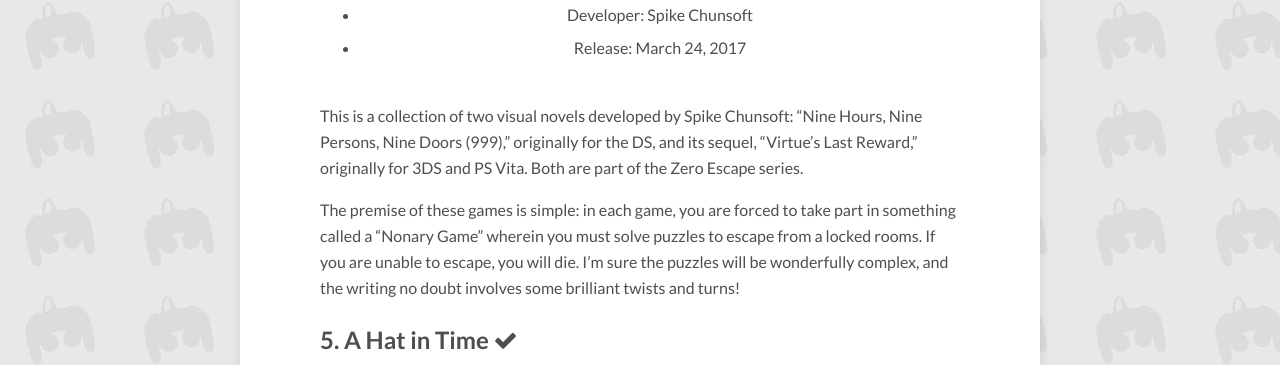
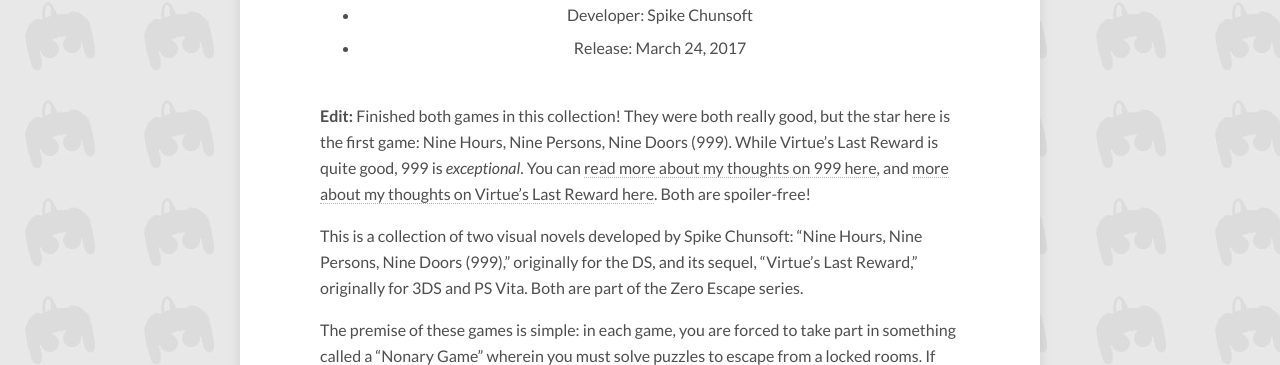
Before and after one commit to BravingTheBacklog/bravingthebacklog.github.io, a Jekyll site: the page built from _posts/2020-05-14-top-10-games-in-my-steam-backlog-2020.md, in a window 1280 px wide and 900 px high, scrolled down 3487 px, cut to the strip 154-519 px from the top of the window. Built offline with Jekyll 4.4.1, drawn with Linux system fonts in a browser that asks for light colours; nearby versions of some CDN libraries; comment, search, counter and statistics services are not loaded; some of the changed text lies outside the part shown.

Commit message:
Check off The Nonary Games in Steam 2020 backlog list

```diff
--- a/_posts/2020-05-14-top-10-games-in-my-steam-backlog-2020.md
+++ b/_posts/2020-05-14-top-10-games-in-my-steam-backlog-2020.md
@@ -99,7 +99,15 @@
 not entirely sure I'll be a fan of that part of the game, but I'm definitely
 looking forward to the non-linear exploration!
 
-## 6. {% include game.html game="Zero Escape The Nonary Games" %}
+## 6. {% include game.html game="Zero Escape The Nonary Games" checkmark="" %}
+
+**Edit:** Finished both games in this collection! They were both really good,
+but the star here is the first game: Nine Hours, Nine Persons, Nine Doors (999).
+While Virtue's Last Reward is quite good, 999 is *exceptional*. You can [read
+more about my thoughts on 999 here]({% post_url 2020-08-31-what-im-playing-no-87
+%}#ZeroEscape:TheNonaryGames), and [more about my thoughts on Virtue's Last
+Reward here]({% post_url 2020-09-07-what-im-playing-no-88
+%}#ZeroEscape:TheNonaryGames). Both are spoiler-free!
 
 This is a collection of two visual novels developed by Spike Chunsoft: "Nine
 Hours, Nine Persons, Nine Doors (999)," originally for the DS, and its sequel,
```
Also changed, not shown: other parts of _posts/2020-05-14-top-10-games-in-my-steam-backlog-2020.md (+1 -1 lines).
